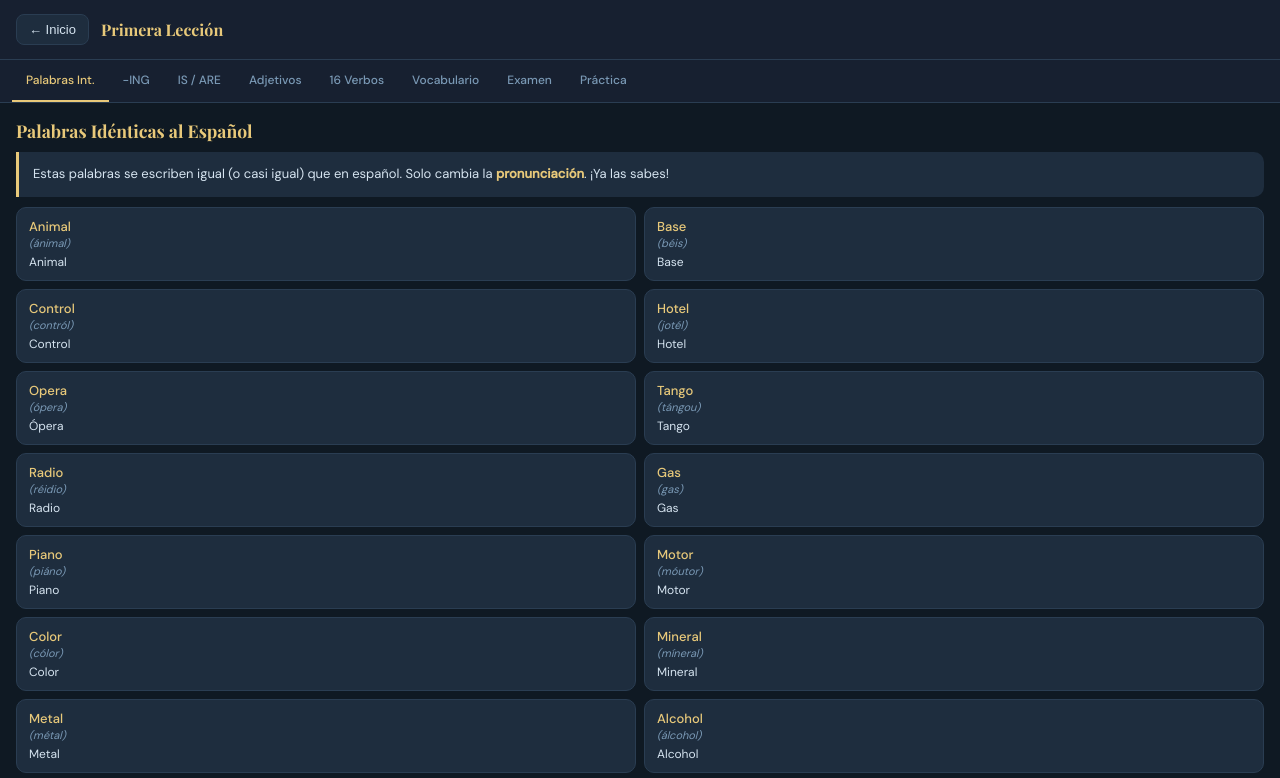
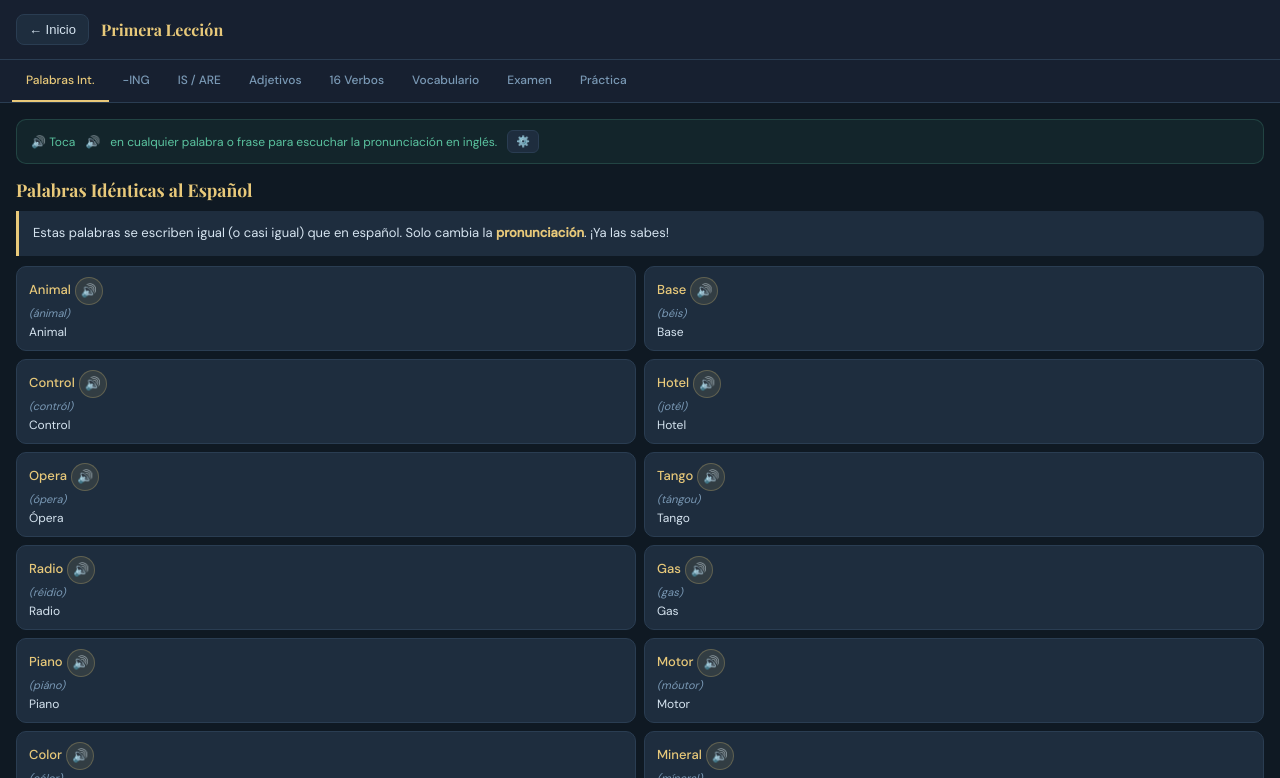
Before and after one commit to crisantozib/Ingles-Basico, a plain HTML site: page index.html in a window 1280 px wide. Both pictures are taken after a click on the element 640 px from the left and 202 px from the top of the page. Shown: the top 778 px of the page. Drawn offline with nearby package versions, Linux system fonts and the light colour scheme.

Commit message:
Add files via upload

```diff
--- a/index.html
+++ b/index.html
@@ -420,6 +420,34 @@ body {
 .combo-verb { font-weight: 600; color: var(--accent); font-size: 13px; }
 .combo-es { font-size: 12px; color: var(--text); margin-top: 2px; }
 .combo-ex { font-size: 11px; color: var(--muted); margin-top: 4px; font-style: italic; }
+
+/* ── TTS ──────────────────────────────── */
+.speak-btn {
+  display: inline-flex; align-items: center; justify-content: center;
+  width: 28px; height: 28px; border-radius: 50%;
+  background: rgba(232,201,122,.1);
+  border: 1px solid rgba(232,201,122,.25);
+  color: var(--accent); font-size: 13px;
+  cursor: pointer; flex-shrink: 0;
+  transition: all .15s; vertical-align: middle;
+  margin-left: 4px;
+}
+.speak-btn:active, .speak-btn.speaking {
+  background: rgba(232,201,122,.25);
+  transform: scale(1.15);
+}
+.speak-btn.speaking { color: var(--accent2); border-color: var(--accent2); }
+
+.tts-bar {
+  display: flex; align-items: center; gap: 10px;
+  padding: 10px 14px;
+  background: rgba(91,196,160,.07);
+  border: 1px solid rgba(91,196,160,.2);
+  border-radius: 10px; margin-bottom: 14px;
+  font-size: 12px; color: var(--accent2);
+}
+
+.phrase-en .speak-btn { margin-left: 6px; }
 
 /* responsive */
 @media (max-width: 360px) {
@@ -2388,12 +2416,15 @@ function openLesson(num) {
 
   // Content
   const content = document.getElementById('lesson-content');
-  content.innerHTML = l.tabs.map((t,i) =>
+  content.innerHTML = ttsBanner() + l.tabs.map((t,i) =>
     `<div class="panel ${i===0?'active':''}" id="panel-${t.id}">${l.panels[t.id]||''}</div>`
   ).join('');
 
   // Init quizzes
   content.querySelectorAll('.quiz-wrap').forEach(el => renderQuiz(el));
+
+  // Inject TTS buttons
+  injectTTS(content);
 
   // Mark done
   if (!completed.includes(num)) {
@@ -2407,7 +2438,11 @@ function switchTab(id, el) {
   document.querySelectorAll('.tab').forEach(t => t.classList.remove('active'));
   document.querySelectorAll('.panel').forEach(p => p.classList.remove('active'));
   el.classList.add('active');
-  document.getElementById('panel-'+id)?.classList.add('active');
+  const panel = document.getElementById('panel-'+id);
+  if (panel) {
+    panel.classList.add('active');
+    injectTTS(panel);
+  }
 }
 
 function goHome() {
@@ -2501,6 +2536,100 @@ function restartQuiz(btn) {
 }
 
 // ════════════════════════════════════════════════════════
+// TEXT TO SPEECH ENGINE
+// ════════════════════════════════════════════════════════
+
+const TTS = {
+  synth: window.speechSynthesis,
+  voice: null,
+  rate: 0.85,
+
+  init() {
+    const load = () => {
+      const voices = this.synth.getVoices();
+      this.voice =
+        voices.find(v => v.lang === 'en-US' && v.name.includes('Google')) ||
+        voices.find(v => v.lang === 'en-US') ||
+        voices.find(v => v.lang === 'en-GB') ||
+        voices.find(v => v.lang.startsWith('en')) ||
+        null;
+    };
+    load();
+    if (this.synth.onvoiceschanged !== undefined) this.synth.onvoiceschanged = load;
+  },
+
+  speak(text, btn) {
+    if (!text) return;
+    this.synth.cancel();
+    const clean = text.replace(/\(.*?\)/g,'').replace(/→.*/,'').trim();
+    const utt = new SpeechSynthesisUtterance(clean);
+    utt.lang = 'en-US';
+    utt.rate = this.rate;
+    if (this.voice) utt.voice = this.voice;
+    if (btn) {
+      btn.classList.add('speaking');
+      utt.onend = () => btn.classList.remove('speaking');
+      utt.onerror = () => btn.classList.remove('speaking');
+    }
+    this.synth.speak(utt);
+  }
+};
+
+TTS.init();
+
+function speak(text, btn) { TTS.speak(text, btn); }
+
+function speakBtn(text) {
+  const t = (text||'').replace(/\\/g,'').replace(/"/g,'&quot;').replace(/'/g,'&#39;');
+  return `<button class="speak-btn" onclick="speak('${t}',this)" title="Escuchar pronunciacion">🔊</button>`;
+}
+
+function injectTTS(container) {
+  container.querySelectorAll('.vocab-item').forEach(item => {
+    const en = item.querySelector('.vocab-en');
+    if (en && !en.querySelector('.speak-btn')) {
+      const txt = en.textContent.split('→')[0].trim();
+      en.insertAdjacentHTML('beforeend', speakBtn(txt));
+    }
+  });
+  container.querySelectorAll('.phrase-row').forEach(row => {
+    const en = row.querySelector('.phrase-en');
+    if (en && !en.querySelector('.speak-btn')) {
+      en.insertAdjacentHTML('beforeend', speakBtn(en.textContent.trim()));
+    }
+  });
+  container.querySelectorAll('.conj-table td.en').forEach(td => {
+    if (!td.querySelector('.speak-btn') && td.textContent.trim()) {
+      td.insertAdjacentHTML('beforeend', speakBtn(td.textContent.trim()));
+    }
+  });
+  container.querySelectorAll('.combo-verb').forEach(el => {
+    if (!el.querySelector('.speak-btn')) {
+      el.insertAdjacentHTML('beforeend', speakBtn(el.textContent.trim()));
+    }
+  });
+  container.querySelectorAll('.comp-word').forEach(el => {
+    if (!el.querySelector('.speak-btn')) {
+      el.insertAdjacentHTML('beforeend', speakBtn(el.textContent.trim()));
+    }
+  });
+}
+
+function ttsBanner() {
+  return `<div class="tts-bar">
+    🔊 Toca <b>🔊</b> en cualquier palabra o frase para escuchar la pronunciación en inglés.
+    <button style="flex-shrink:0;padding:4px 8px;border-radius:6px;border:1px solid var(--border);background:var(--card);color:var(--muted);font-size:11px;cursor:pointer" onclick="document.getElementById('tts-cfg').style.display=document.getElementById('tts-cfg').style.display==='none'?'flex':'none'">⚙️</button>
+  </div>
+  <div id="tts-cfg" style="display:none;gap:8px;flex-wrap:wrap;background:var(--card);border:1px solid var(--border);border-radius:10px;padding:12px;margin-bottom:14px;align-items:center">
+    <span style="font-size:12px;color:var(--muted)">Velocidad:</span>
+    ${[['🐢 Lenta',0.6],['🎯 Normal',0.85],['⚡ Rápida',1.1]].map(([l,v])=>
+      `<button onclick="TTS.rate=${v};document.querySelectorAll('#tts-cfg button').forEach(b=>b.style.borderColor='var(--border)');this.style.borderColor='var(--accent2)'" style="padding:6px 10px;border-radius:8px;border:1px solid var(--border);background:var(--surface);color:var(--text);font-size:12px;cursor:pointer">${l}</button>`
+    ).join('')}
+    <button class="speak-btn" style="width:auto;padding:4px 10px;border-radius:8px;font-size:11px" onclick="speak('Hello, how are you today?',this)">🔊 Prueba</button>
+  </div>`;
+}
+
+// ════════════════════════════════════════════════════════
 // INIT
 // ════════════════════════════════════════════════════════
 renderHome();
```
